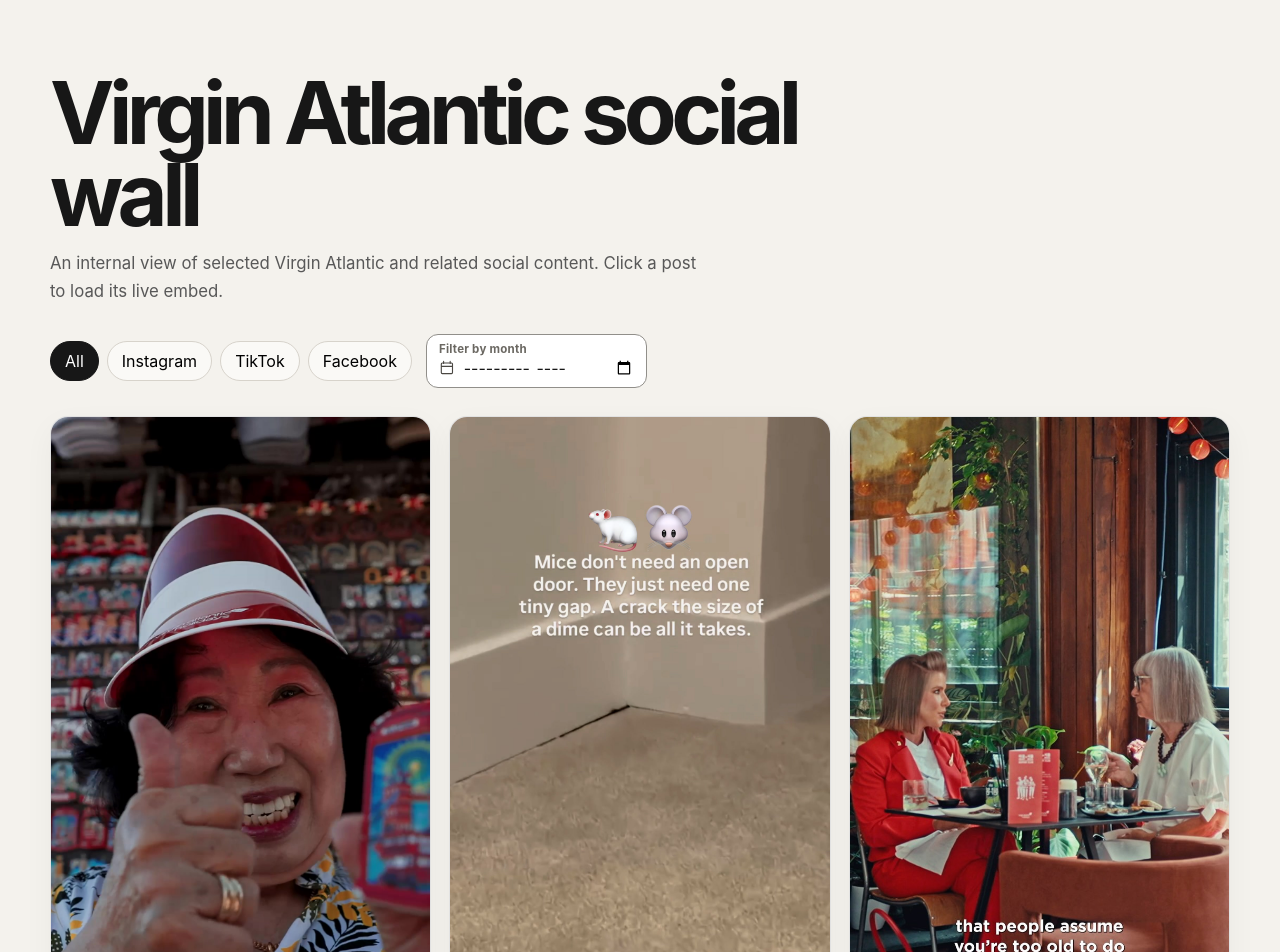
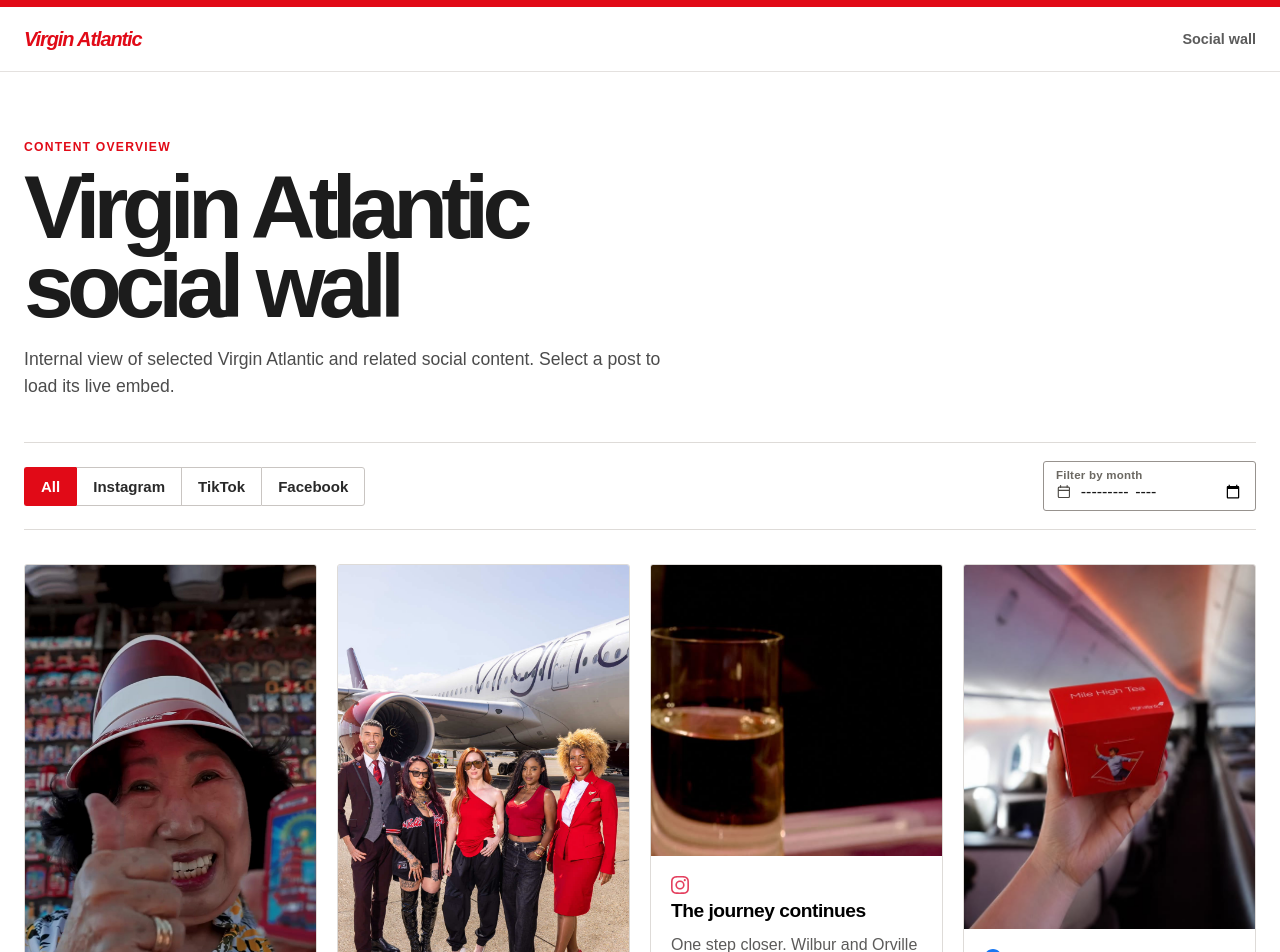
Before and after one commit to JamesBrightman/virgin-showcase, a React (Vite) app: page / in a window 1280 px wide. Shown: the top 952 px of the page. Built offline with nearby package versions, Linux system fonts and the light colour scheme.

Commit message:
Align wall styling with Virgin Atlantic

```diff
--- a/src/App.tsx
+++ b/src/App.tsx
@@ -72,11 +72,19 @@ export default function App() {
   );
 
   return (
+    <>
+      <header className="site-header">
+        <a className="wordmark" href="https://www.virginatlantic.com/" target="_blank" rel="noreferrer">
+          Virgin Atlantic
+        </a>
+        <span className="site-section">Social wall</span>
+      </header>
       <main>
         <header className="hero">
-        <h1>Virgin Atlantic social wall</h1>
+          <p className="hero-kicker">Content overview</p>
+          <h1>Virgin Atlantic<br />social wall</h1>
           <p className="intro">
-          An internal view of selected Virgin Atlantic and related social content. Click a post to load its live embed.
+            Internal view of selected Virgin Atlantic and related social content. Select a post to load its live embed.
           </p>
         </header>
 
@@ -119,5 +127,6 @@ export default function App() {
         </section>
         {visiblePosts.length === 0 && <p className="empty-state">No posts match this filter.</p>}
       </main>
+    </>
   );
 }
--- a/src/styles.css
+++ b/src/styles.css
@@ -1,78 +1,95 @@
 :root {
-  font-family: Inter, ui-sans-serif, system-ui, -apple-system, BlinkMacSystemFont, "Segoe UI", sans-serif;
-  color: #171717;
-  background: #f4f2ed;
+  font-family: Arial, Helvetica, sans-serif;
+  color: #1c1c1c;
+  background: #fff;
   font-synthesis: none;
   text-rendering: optimizeLegibility;
 }
 
 * { box-sizing: border-box; }
-body { margin: 0; min-width: 320px; }
+body { margin: 0; min-width: 320px; background: #fff; }
 button { font: inherit; }
 
+.site-header {
+  display: flex;
+  align-items: center;
+  justify-content: space-between;
+  min-height: 72px;
+  padding: 0 max(24px, calc((100vw - 1240px) / 2));
+  border-top: 7px solid #e10a17;
+  border-bottom: 1px solid #e4e1df;
+  background: #fff;
+}
+.wordmark { color: #e10a17; font-size: 1.25rem; font-style: italic; font-weight: 800; letter-spacing: -.055em; text-decoration: none; }
+.site-section { color: #5b5b5b; font-size: .9rem; font-weight: 700; }
+
 main {
-  width: min(1180px, calc(100% - 32px));
+  width: min(1240px, calc(100% - 48px));
   margin: 0 auto;
-  padding: 64px 0 96px;
+  padding: 68px 0 104px;
 }
 
-.hero { max-width: 760px; margin-bottom: 28px; }
-.eyebrow {
-  margin: 0;
-  font-size: 0.72rem;
-  font-weight: 800;
-  letter-spacing: 0.12em;
-  text-transform: uppercase;
+.hero { max-width: 850px; margin-bottom: 42px; }
+.hero-kicker { margin: 0 0 14px; color: #e10a17; font-size: .76rem; font-weight: 800; letter-spacing: .1em; text-transform: uppercase; }
+
+h1 {
+  margin: 0 0 20px;
+  font-size: clamp(3.2rem, 7vw, 6.2rem);
+  font-weight: 750;
+  line-height: .88;
+  letter-spacing: -.075em;
 }
 
-h1 {
-  margin: 8px 0 14px;
-  font-size: clamp(2.4rem, 7vw, 5.4rem);
-  line-height: 0.95;
-  letter-spacing: -0.065em;
+.intro { max-width: 640px; margin: 0; color: #4c4c4c; font-size: 1.1rem; line-height: 1.55; }
+.filter-bar { display: flex; flex-wrap: wrap; align-items: center; justify-content: space-between; gap: 18px; margin-bottom: 34px; padding: 18px 0; border-block: 1px solid #dedbd8; }
+.filters { display: flex; flex-wrap: wrap; gap: 0; }
+.filter {
+  border: 1px solid #c9c5c2;
+  border-right: 0;
+  background: #fff;
+  padding: 10px 16px;
+  cursor: pointer;
+  color: #292929;
+  font-size: .94rem;
+  font-weight: 700;
 }
-
-.intro { max-width: 650px; margin: 0; color: #585858; font-size: 1.05rem; line-height: 1.65; }
-.filter-bar { display: flex; flex-wrap: wrap; align-items: center; gap: 14px; margin-bottom: 28px; }
-.filters { display: flex; flex-wrap: wrap; gap: 8px; }
-.filter {
-  border: 1px solid #d7d3cb;
-  border-radius: 999px;
-  background: rgba(255,255,255,.55);
-  padding: 9px 14px;
-  cursor: pointer;
-}
-.filter:hover, .filter.active { border-color: #171717; background: #171717; color: white; }
+.filter:first-child { border-radius: 3px 0 0 3px; }
+.filter:last-child { border-right: 1px solid #c9c5c2; border-radius: 0 3px 3px 0; }
+.filter:hover { border-color: #9d001f; color: #9d001f; }
+.filter.active { border-color: #e10a17; background: #e10a17; color: #fff; }
+.filter.active + .filter { border-left-color: #e10a17; }
 .month-filter { display: inline-flex; align-items: center; gap: 8px; }
 .month-field {
   min-width: 190px;
   padding: 7px 12px 8px;
-  border: 1px solid #918f8a;
-  border-radius: 12px;
+  border: 1px solid #97928e;
+  border-radius: 3px;
   background: #fff;
   color: #4a4742;
   cursor: text;
   transition: border-color .15s ease, box-shadow .15s ease;
 }
-.month-field:focus-within { border-color: #c8102e; box-shadow: 0 0 0 3px rgba(200,16,46,.16); }
+.month-field:focus-within { border-color: #e10a17; box-shadow: 0 0 0 3px rgba(225,10,23,.14); }
 .month-field-label { display: block; margin-bottom: 1px; color: #6b6862; font-size: .72rem; font-weight: 700; letter-spacing: .02em; }
 .month-field-control { display: flex; align-items: center; gap: 8px; }
 .month-field-control svg { width: 18px; height: 18px; fill: none; stroke: currentColor; stroke-linecap: round; stroke-linejoin: round; stroke-width: 1.7; }
 .month-field input { width: 100%; border: 0; outline: 0; padding: 0; background: transparent; color: #171717; font: inherit; }
-.clear-month { border: 0; padding: 8px; background: transparent; color: #a20c25; font-size: .86rem; font-weight: 750; cursor: pointer; }
+.clear-month { border: 0; padding: 8px; background: transparent; color: #b00020; font-size: .86rem; font-weight: 750; cursor: pointer; }
 .clear-month:hover { text-decoration: underline; }
 .empty-state { color: #585858; }
 
-.wall { column-width: 290px; column-gap: 18px; }
+.wall { column-width: 292px; column-gap: 20px; }
 .card {
   break-inside: avoid;
-  margin: 0 0 18px;
+  margin: 0 0 20px;
   overflow: hidden;
-  border: 1px solid rgba(22,22,22,.12);
-  border-radius: 18px;
+  border: 1px solid #dedbd8;
+  border-radius: 3px;
   background: #fff;
-  box-shadow: 0 10px 30px rgba(0,0,0,.045);
+  box-shadow: none;
+  transition: box-shadow .18s ease, transform .18s ease;
 }
+.card:not(.is-embedded):hover { box-shadow: 0 12px 28px rgba(30, 24, 24, .12); transform: translateY(-2px); }
 .card.is-embedded {
   border: 0;
   border-radius: 0;
@@ -94,16 +111,15 @@ h1 {
 .card-tiktok .generated-poster { background: linear-gradient(145deg, #25f4ee, #111 46%, #fe2c55); color: white; }
 .card-facebook .generated-poster { background: linear-gradient(145deg, #85b6ff, #0866ff 60%, #054bbd); color: white; }
 .generated-poster span { font-size: 1.6rem; font-weight: 900; letter-spacing: -.04em; }
-.card-copy { display: grid; gap: 5px; padding: 17px; }
-.card-copy strong { font-size: 1.15rem; }
+.card-copy { display: grid; gap: 6px; padding: 20px; }
+.card-copy strong { font-size: 1.2rem; line-height: 1.12; letter-spacing: -.025em; }
 .platform {
   display: inline-flex;
   width: 18px;
   height: 18px;
 }
 .platform img { display: block; width: 100%; height: 100%; }
-.summary { color: #666; }
-.summary { margin-top: 5px; line-height: 1.45; }
+.summary { margin-top: 5px; color: #5c5b5a; line-height: 1.45; }
 .embed-stage {
   display: flex;
   justify-content: center;
@@ -113,7 +129,7 @@ h1 {
   width: 100%;
   aspect-ratio: 9 / 16;
   border: 0;
-  border-radius: 12px;
+  border-radius: 3px;
   background: #111;
 }
 .facebook-player {
@@ -160,6 +176,8 @@ h1 {
 @keyframes spin { to { transform: rotate(360deg); } }
 
 @media (max-width: 600px) {
-  main { width: min(100% - 20px, 1180px); padding-top: 38px; }
+  .site-header { min-height: 62px; padding-inline: 20px; }
+  main { width: min(100% - 32px, 1180px); padding-top: 44px; }
+  .filter-bar { align-items: flex-start; }
   .wall { column-width: auto; columns: 1; }
 }
```
Lines whose indentation alone changed are shown as unchanged.
